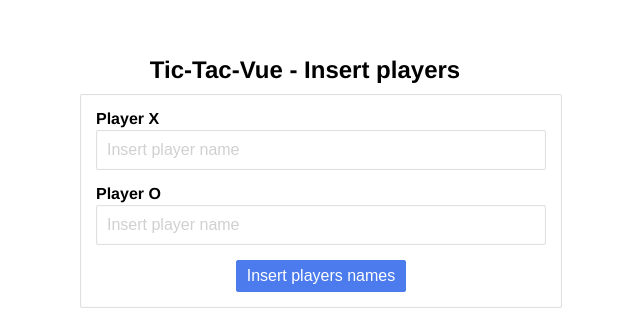
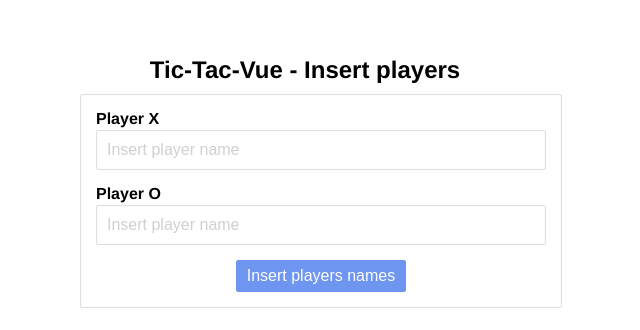
Before and after one commit to Sanfra1407/Tic-Tac-Vue, a Vue app: page / in a window 1280 px wide. Shown: the part 218-548 px from the top of the page, without its empty margins (335-975 px from the left). Built offline with nearby package versions, Linux system fonts and the light colour scheme.

Commit message:
Update _buttons.scss

```diff
--- a/src/scss/_buttons.scss
+++ b/src/scss/_buttons.scss
@@ -8,7 +8,7 @@
   border-width: 1px;
   border-style: solid;
 
-  &[disabled="disabled"] {
+  &[disabled] {
     opacity: 0.8;
     cursor: not-allowed;
   }
```
